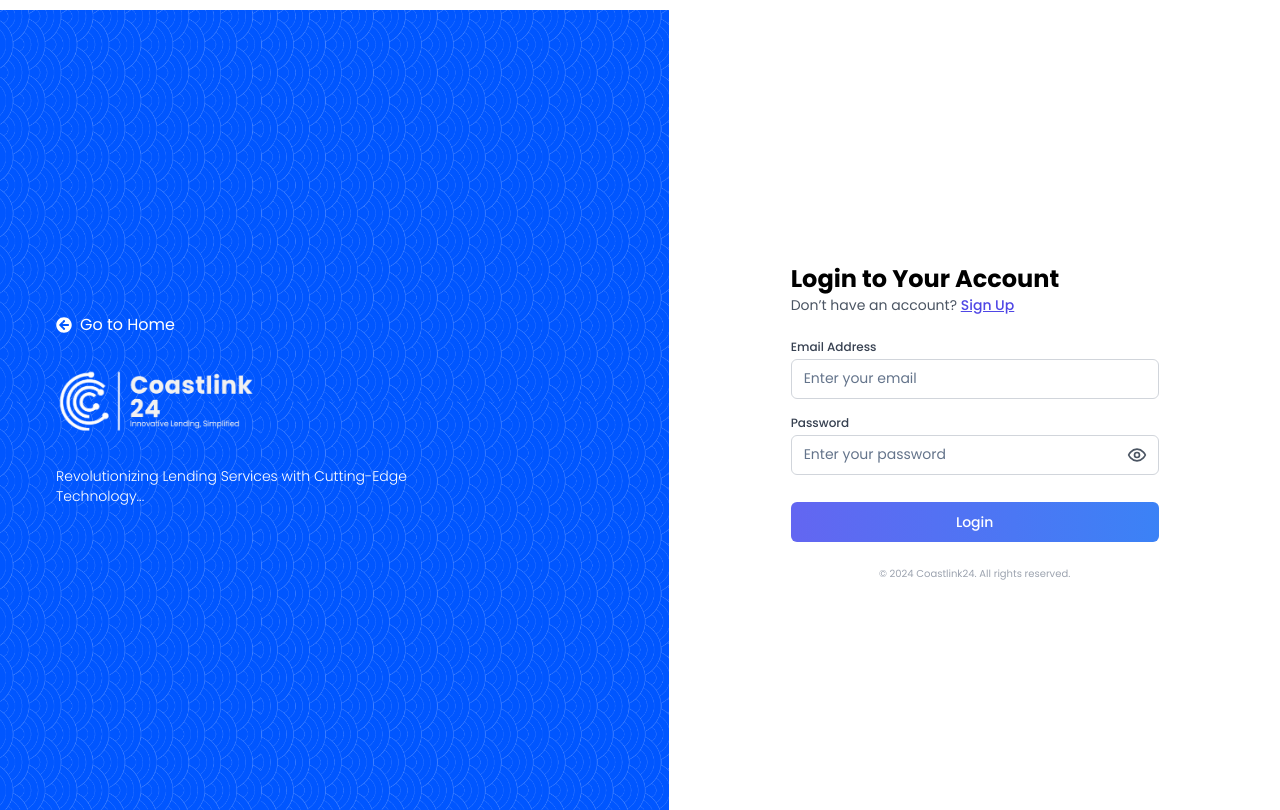
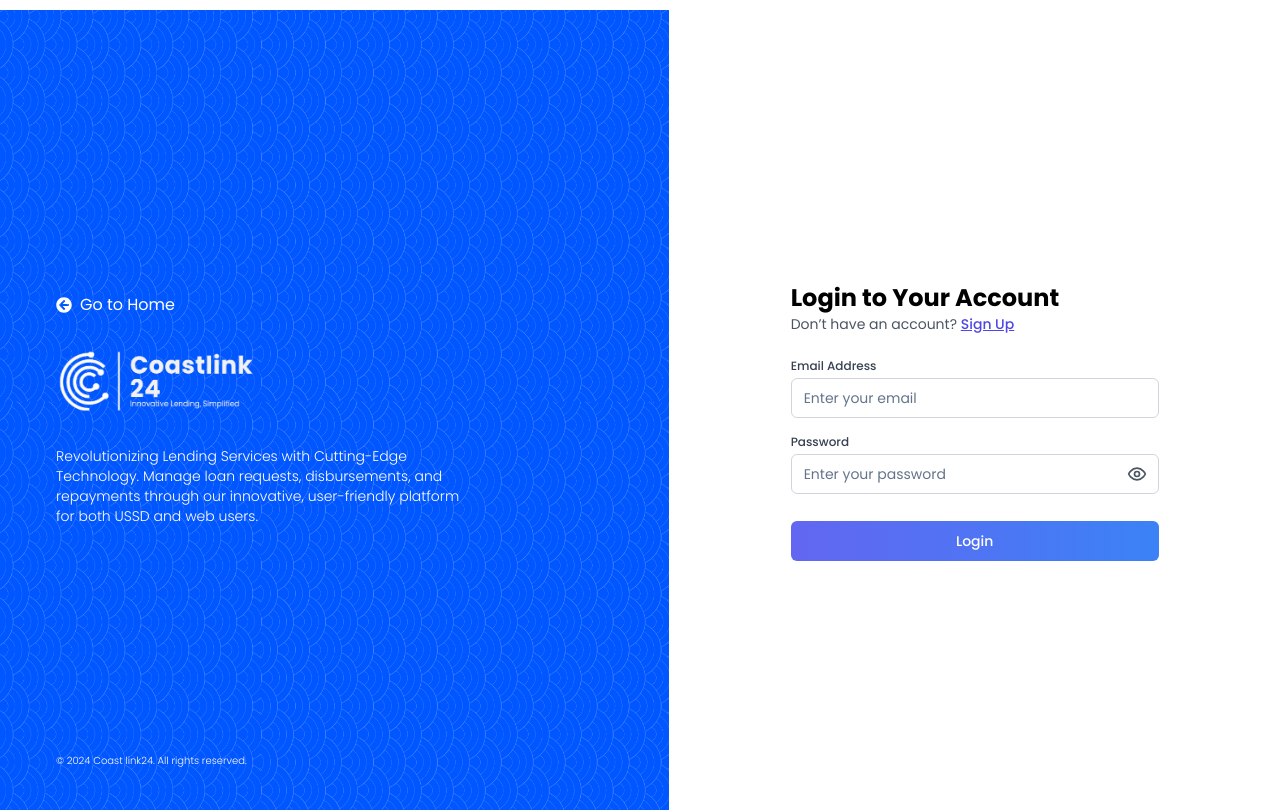
Before and after one commit to Coast-Information-Technology/coastlink24, a Next.js app: page /auth/login in a window 1280 px wide. Built offline with nearby package versions, Linux system fonts and the light colour scheme; no server answers.

Commit message:
👌: Updated

```diff
--- a/app/auth/login/page.tsx
+++ b/app/auth/login/page.tsx
@@ -69,7 +69,9 @@ const LoginPage = () => {
         </Link>
         <Image src="/coastlink-brandlogo.png" alt="Coastlink logo" height={200} width={200} />
         <p className="text-white text-sm font-light w-[33vw]">
-          Revolutionizing Lending Services with Cutting-Edge Technology...
+          Revolutionizing Lending Services with Cutting-Edge Technology. Manage
+          loan requests, disbursements, and repayments through our innovative,
+          user-friendly platform for both USSD and web users.
         </p>
       </aside>
 
@@ -113,7 +115,7 @@ const LoginPage = () => {
                 onChange={(e) => setEmail(e.target.value)}
                 autoComplete="email"
                 placeholder="Enter your email"
-                className="w-full p-3 border border-gray-300 rounded-md"
+                className="w-full p-3 border border-gray-300 rounded-md dark:bg-white"
                 required
               />
               {errors.email && <p className="text-red-500 text-xs mt-1">{errors.email}</p>}
@@ -132,7 +134,7 @@ const LoginPage = () => {
                   onChange={(e) => setPassword(e.target.value)}
                   autoComplete="current-password"
                   placeholder="Enter your password"
-                  className="w-full p-3 border border-gray-300 rounded-md pr-10"
+                  className="w-full p-3 border border-gray-300 rounded-md pr-10 dark:bg-white"
                   required
                 />
                 <button
@@ -156,8 +158,8 @@ const LoginPage = () => {
             </Button>
           </form>
 
-          <p className="text-[10px] text-gray-400 text-center mt-4">
-            © 2024 Coastlink24. All rights reserved.
+          <p className="text-[10px] fixed bottom-8 left-14 text-white font-light">
+            © 2024 Coast link24. All rights reserved.
           </p>
         </div>
       </section>
```
